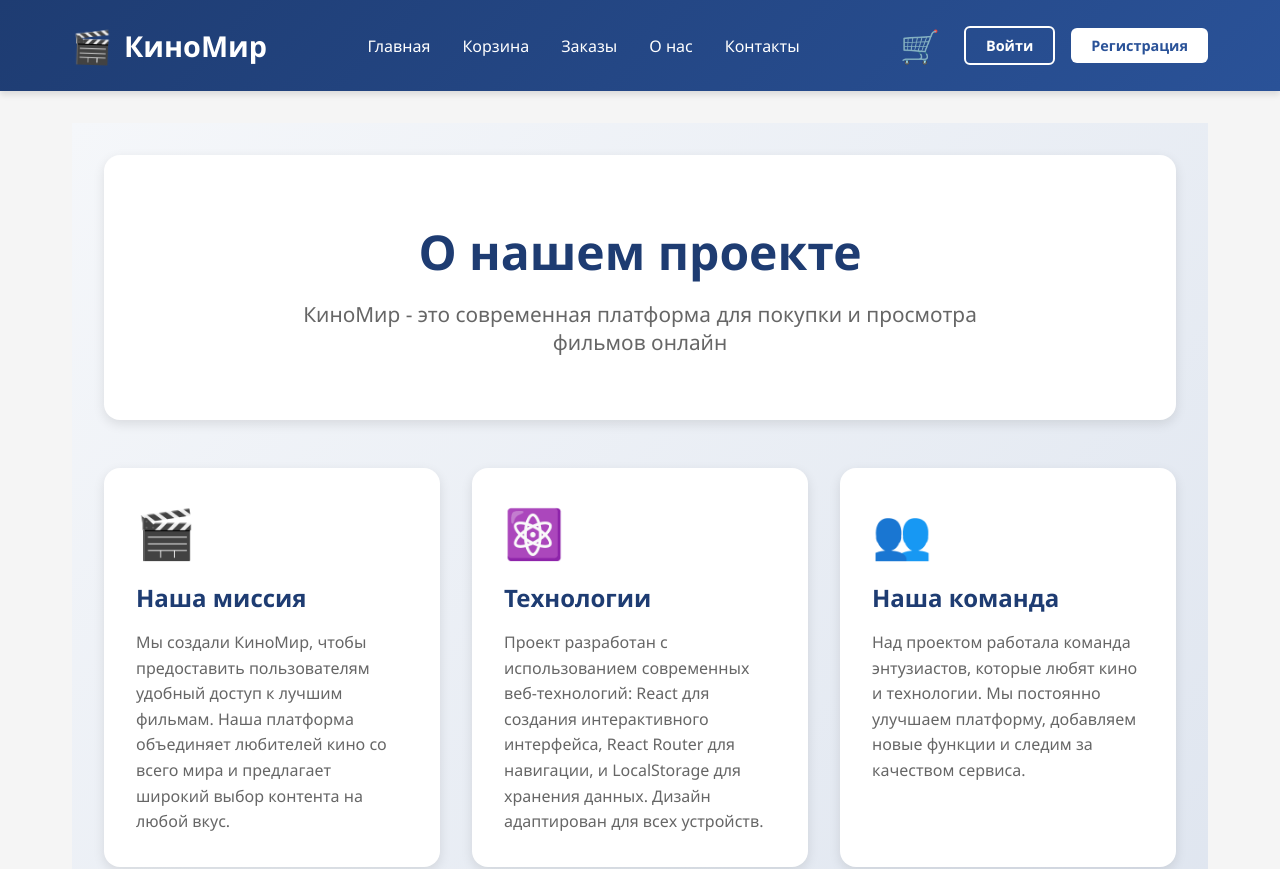
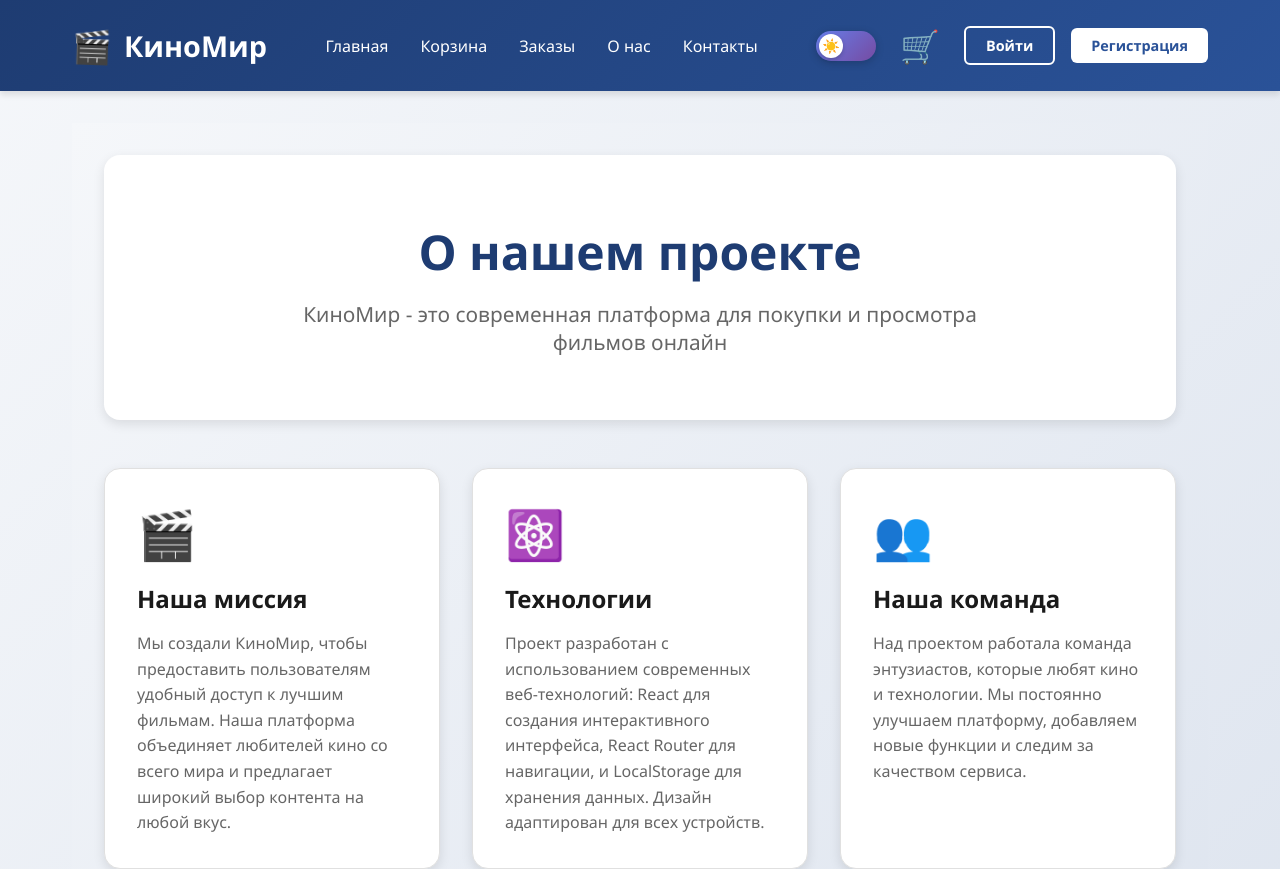
Before and after one commit to bekrahoon/lessons_from_RT, a React (Create React App) app in the folder my-website/: page /about in a window 1280 px wide. Shown: the top 869 px of the page. Built offline with nearby package versions, Linux system fonts and the light colour scheme.

Commit message:
добавил тему оформления (светлая/темная) с помощью контекста React и переключателя темы.

```diff
--- a/my-website/src/App.js
+++ b/my-website/src/App.js
@@ -1,20 +1,30 @@
 import React from 'react';
 import { BrowserRouter as Router, Routes, Route, Link } from 'react-router-dom';
-import { BasketProvider, useBasket } from './contexts/BasketContext.js';
-import { AuthProvider, useAuth } from './contexts/AuthContext.js';
-import ProtectedRoute from './components/ProtectedRoute.jsx';
-import MovieList from './pages/Home/MovieList.jsx';
-import MovieDetail from './pages/Home/MovieDetail.jsx';
-import BasketList from './pages/Basket/basket_list.jsx';
-import BasketDetail from './pages/Basket/basket_detail.jsx';
-import CreateOrder from './pages/Orders/create_order.jsx';
-import UpdateOrder from './pages/Orders/update_order.jsx';
-import OrdersList from './pages/Orders/OrdersList.jsx';
-import Register from './pages/Auth/Register.jsx';
-import Login from './pages/Auth/Login.jsx';
-import Profile from './pages/Auth/Profile.jsx';
-import About from './pages/About/About.jsx';
-import Contact from './pages/Contact/Contact.jsx';
+
+// Contexts
+import { BasketProvider, useBasket } from './contexts/BasketContext';
+import { AuthProvider, useAuth } from './contexts/AuthContext';
+import { ThemeProvider } from './contexts/ThemeContext';
+
+// Components
+import ProtectedRoute from './components/ProtectedRoute';
+import ThemeToggle from './components/ThemeToggle/ThemeToggle';
+
+// Pages
+import MovieList from './pages/Home/MovieList';
+import MovieDetail from './pages/Home/MovieDetail';
+import About from './pages/About/About';
+import Contact from './pages/Contact/Contact';
+import Register from './pages/Auth/Register';
+import Login from './pages/Auth/Login';
+import Profile from './pages/Auth/Profile';
+import BasketList from './pages/Basket/basket_list';
+import BasketDetail from './pages/Basket/basket_detail';
+import OrdersList from './pages/Orders/OrdersList';
+import CreateOrder from './pages/Orders/create_order';
+import UpdateOrder from './pages/Orders/update_order';
+
+// Styles
 import './styles/App.css';
 
 function BasketIcon() {
@@ -56,11 +66,8 @@ function UserMenu() {
         <span className="user-name">{currentUser.firstName}</span>
       </Link>
       <button
+        onClick={logout}
         className="logout-btn-small"
-        onClick={() => {
-          logout();
-          window.location.href = '/';
-        }}
         title="Выйти"
       >
         🚪
@@ -86,6 +93,7 @@ function AppContent() {
             <Link to="/contacts">Контакты</Link>
           </nav>
           <div className="header-actions">
+            <ThemeToggle />
             <BasketIcon />
             <UserMenu />
           </div>
@@ -94,6 +102,7 @@ function AppContent() {
 
       <main className="main-content">
         <Routes>
+          {/* Публичные маршруты */}
           <Route path="/" element={<MovieList />} />
           <Route path="/movie/:id" element={<MovieDetail />} />
           <Route path="/register" element={<Register />} />
@@ -154,8 +163,9 @@ function AppContent() {
           <div className="footer-section">
             <h4>Контакты</h4>
             <ul>
-              <li>Email: info@kinоmir.com</li>
-              <li>Тел: +996 999 089 884</li>
+              <li>Email: info@kinomir.com</li>
+              <li>Телефон: +996 555 123 456</li>
+              <li>Адрес: г. Бишкек, ул. Чуй 123</li>
             </ul>
           </div>
           <div className="footer-section">
@@ -180,11 +190,13 @@ function AppContent() {
 function App() {
   return (
     <Router>
-      <AuthProvider>
-        <BasketProvider>
-          <AppContent />
-        </BasketProvider>
-      </AuthProvider>
+      <ThemeProvider>
+        <AuthProvider>
+          <BasketProvider>
+            <AppContent />
+          </BasketProvider>
+        </AuthProvider>
+      </ThemeProvider>
     </Router>
   );
 }
--- /dev/null
+++ b/my-website/src/components/ThemeToggle/ThemeToggle.css
@@ -0,0 +1,87 @@
+/* ==================== Theme Toggle Component ==================== */
+
+.theme-toggle {
+  background: transparent;
+  border: none;
+  cursor: pointer;
+  padding: 0;
+  display: flex;
+  align-items: center;
+  justify-content: center;
+  transition: transform 0.3s ease;
+}
+
+.theme-toggle:hover {
+  transform: scale(1.1);
+}
+
+.theme-toggle:active {
+  transform: scale(0.95);
+}
+
+.theme-toggle-track {
+  width: 60px;
+  height: 30px;
+  background: linear-gradient(135deg, #667eea 0%, #764ba2 100%);
+  border-radius: 15px;
+  padding: 3px;
+  position: relative;
+  transition: all 0.3s ease;
+  box-shadow: 0 2px 8px rgba(0, 0, 0, 0.2);
+}
+
+[data-theme="dark"] .theme-toggle-track {
+  background: linear-gradient(135deg, #1e3c72 0%, #2a5298 100%);
+}
+
+.theme-toggle-thumb {
+  width: 24px;
+  height: 24px;
+  background: white;
+  border-radius: 50%;
+  display: flex;
+  align-items: center;
+  justify-content: center;
+  font-size: 14px;
+  transition: transform 0.3s ease;
+  position: relative;
+  box-shadow: 0 2px 4px rgba(0, 0, 0, 0.2);
+}
+
+[data-theme="dark"] .theme-toggle-thumb {
+  transform: translateX(30px);
+}
+
+/* Анимация при переключении */
+@keyframes slideIn {
+  from {
+    opacity: 0;
+    transform: scale(0.5);
+  }
+  to {
+    opacity: 1;
+    transform: scale(1);
+  }
+}
+
+.theme-toggle-thumb {
+  animation: slideIn 0.3s ease;
+}
+
+/* Адаптивность */
+@media (max-width: 768px) {
+  .theme-toggle-track {
+    width: 50px;
+    height: 26px;
+  }
+
+  .theme-toggle-thumb {
+    width: 20px;
+    height: 20px;
+    font-size: 12px;
+  }
+
+  [data-theme="dark"] .theme-toggle-thumb {
+    transform: translateX(24px);
+  }
+}
--- /dev/null
+++ b/my-website/src/components/ThemeToggle/ThemeToggle.jsx
@@ -0,0 +1,24 @@
+import React from 'react';
+import { useTheme } from '../../contexts/ThemeContext';
+import './ThemeToggle.css';
+
+function ThemeToggle() {
+  const { theme, toggleTheme, isDark } = useTheme();
+
+  return (
+    <button
+      className="theme-toggle"
+      onClick={toggleTheme}
+      aria-label={`Переключить на ${isDark ? 'светлую' : 'темную'} тему`}
+      title={`Переключить на ${isDark ? 'светлую' : 'темную'} тему`}
+    >
+      <div className="theme-toggle-track">
+        <div className="theme-toggle-thumb">
+          {isDark ? '🌙' : '☀️'}
+        </div>
+      </div>
+    </button>
+  );
+}
+
+export default ThemeToggle;
--- /dev/null
+++ b/my-website/src/contexts/ThemeContext.js
@@ -0,0 +1,42 @@
+import React, { createContext, useContext, useState, useEffect } from 'react';
+
+const ThemeContext = createContext();
+
+export const useTheme = () => {
+  const context = useContext(ThemeContext);
+  if (!context) {
+    throw new Error('useTheme must be used within ThemeProvider');
+  }
+  return context;
+};
+
+export const ThemeProvider = ({ children }) => {
+  // Получаем сохраненную тему из localStorage или используем светлую по умолчанию
+  const [theme, setTheme] = useState(() => {
+    const savedTheme = localStorage.getItem('theme');
+    return savedTheme || 'light';
+  });
+
+  // Применяем тему к document при изменении
+  useEffect(() => {
+    document.documentElement.setAttribute('data-theme', theme);
+    localStorage.setItem('theme', theme);
+  }, [theme]);
+
+  // Переключение темы
+  const toggleTheme = () => {
+    setTheme(prevTheme => prevTheme === 'light' ? 'dark' : 'light');
+  };
+
+  const value = {
+    theme,
+    toggleTheme,
+    isDark: theme === 'dark'
+  };
+
+  return (
+    <ThemeContext.Provider value={value}>
+      {children}
+    </ThemeContext.Provider>
+  );
+};
--- a/my-website/src/styles/App.css
+++ b/my-website/src/styles/App.css
@@ -1,3 +1,4 @@
+@import './theme-variables.css';
 * {
   margin: 0;
   padding: 0;
--- /dev/null
+++ b/my-website/src/styles/theme-variables.css
@@ -0,0 +1,246 @@
+/* ==================== THEME SYSTEM - CSS VARIABLES ==================== */
+
+/* Светлая тема (по умолчанию) */
+:root {
+  /* Основные цвета */
+  --color-primary: #1e3c72;
+  --color-secondary: #2a5298;
+  --color-accent: #667eea;
+
+  /* Фоны */
+  --bg-primary: #ffffff;
+  --bg-secondary: #f5f7fa;
+  --bg-tertiary: #e8ecf1;
+  --bg-gradient: linear-gradient(135deg, #f5f7fa 0%, #c3cfe2 100%);
+
+  /* Текст */
+  --text-primary: #1a1a1a;
+  --text-secondary: #666666;
+  --text-tertiary: #999999;
+  --text-on-primary: #ffffff;
+
+  /* Границы */
+  --border-color: #e0e0e0;
+  --border-light: #f0f0f0;
+
+  /* Карточки */
+  --card-bg: #ffffff;
+  --card-shadow: 0 4px 12px rgba(0, 0, 0, 0.1);
+  --card-hover-shadow: 0 8px 20px rgba(0, 0, 0, 0.15);
+
+  /* Header/Footer */
+  --header-bg: linear-gradient(135deg, #1e3c72 0%, #2a5298 100%);
+  --footer-bg: #1e3c72;
+
+  /* Кнопки */
+  --btn-primary-bg: linear-gradient(135deg, #2a5298 0%, #1e3c72 100%);
+  --btn-secondary-bg: #f0f0f0;
+  --btn-hover-transform: translateY(-2px);
+
+  /* Формы */
+  --input-bg: #ffffff;
+  --input-border: #e0e0e0;
+  --input-focus-border: #2a5298;
+  --input-focus-shadow: 0 0 0 3px rgba(42, 82, 152, 0.1);
+
+  /* Success/Error */
+  --color-success: #11998e;
+  --color-error: #eb3349;
+  --color-warning: #f39c12;
+  --color-info: #3498db;
+
+  /* Overlay */
+  --overlay-bg: rgba(0, 0, 0, 0.5);
+
+  /* Transitions */
+  --transition-fast: 0.2s ease;
+  --transition-normal: 0.3s ease;
+  --transition-slow: 0.5s ease;
+}
+
+/* Темная тема */
+[data-theme="dark"] {
+  /* Основные цвета */
+  --color-primary: #4a90e2;
+  --color-secondary: #5da8ff;
+  --color-accent: #8b9dc3;
+
+  /* Фоны */
+  --bg-primary: #1a1a2e;
+  --bg-secondary: #16213e;
+  --bg-tertiary: #0f1419;
+  --bg-gradient: linear-gradient(135deg, #1a1a2e 0%, #16213e 100%);
+
+  /* Текст */
+  --text-primary: #e8e8e8;
+  --text-secondary: #b8b8b8;
+  --text-tertiary: #888888;
+  --text-on-primary: #ffffff;
+
+  /* Границы */
+  --border-color: #2d3748;
+  --border-light: #374151;
+
+  /* Карточки */
+  --card-bg: #16213e;
+  --card-shadow: 0 4px 12px rgba(0, 0, 0, 0.3);
+  --card-hover-shadow: 0 8px 20px rgba(0, 0, 0, 0.5);
+
+  /* Header/Footer */
+  --header-bg: linear-gradient(135deg, #0f1419 0%, #16213e 100%);
+  --footer-bg: #0f1419;
+
+  /* Кнопки */
+  --btn-primary-bg: linear-gradient(135deg, #4a90e2 0%, #5da8ff 100%);
+  --btn-secondary-bg: #2d3748;
+  --btn-hover-transform: translateY(-2px);
+
+  /* Формы */
+  --input-bg: #0f1419;
+  --input-border: #2d3748;
+  --input-focus-border: #4a90e2;
+  --input-focus-shadow: 0 0 0 3px rgba(74, 144, 226, 0.2);
+
+  /* Success/Error (немного ярче для темной темы) */
+  --color-success: #38ef7d;
+  --color-error: #f45c43;
+  --color-warning: #f39c12;
+  --color-info: #5da8ff;
+
+  /* Overlay */
+  --overlay-bg: rgba(0, 0, 0, 0.7);
+}
+
+/* ==================== ПРИМЕНЕНИЕ ПЕРЕМЕННЫХ ==================== */
+
+/* Глобальные стили */
+body {
+  background: var(--bg-secondary);
+  color: var(--text-primary);
+  transition: background-color var(--transition-normal), color var(--transition-normal);
+}
+
+/* App container */
+.App {
+  background: var(--bg-gradient);
+  min-height: 100vh;
+  transition: background var(--transition-normal);
+}
+
+/* Header */
+.header {
+  background: var(--header-bg);
+  transition: background var(--transition-normal);
+}
+
+.header .logo h1 {
+  color: var(--text-on-primary);
+}
+
+.nav a {
+  color: var(--text-on-primary);
+}
+
+/* Cards */
+.movie-card,
+.about-card,
+.feature-item,
+.contact-card {
+  background: var(--card-bg);
+  box-shadow: var(--card-shadow);
+  transition: all var(--transition-normal);
+}
+
+.movie-card:hover,
+.about-card:hover,
+.feature-item:hover {
+  box-shadow: var(--card-hover-shadow);
+}
+
+/* Text */
+h1, h2, h3, h4, h5, h6 {
+  color: var(--text-primary);
+}
+
+p, span, li {
+  color: var(--text-secondary);
+}
+
+.movie-title,
+.about-card h2 {
+  color: var(--text-primary);
+}
+
+/* Inputs */
+input,
+textarea,
+select {
+  background: var(--input-bg);
+  color: var(--text-primary);
+  border-color: var(--input-border);
+}
+
+input:focus,
+textarea:focus,
+select:focus {
+  border-color: var(--input-focus-border);
+  box-shadow: var(--input-focus-shadow);
+}
+
+/* Buttons */
+.btn,
+button {
+  transition: all var(--transition-normal);
+}
+
+.btn-primary,
+.add-to-basket-btn {
+  background: var(--btn-primary-bg);
+}
+
+/* Footer */
+.footer {
+  background: var(--footer-bg);
+  color: var(--text-on-primary);
+}
+
+.footer a {
+  color: var(--text-on-primary);
+}
+
+/* Loading/Error states */
+.loading-container,
+.error-container {
+  background: var(--card-bg);
+  color: var(--text-primary);
+}
+
+/* Модальные окна */
+.modal-overlay {
+  background: var(--overlay-bg);
+}
+
+.modal-content {
+  background: var(--card-bg);
+  color: var(--text-primary);
+}
+
+/* Borders */
+.movie-card,
+.about-card,
+input,
+textarea {
+  border: 1px solid var(--border-color);
+}
+
+/* Smooth transitions for theme change */
+* {
+  transition: background-color var(--transition-fast),
+              color var(--transition-fast),
+              border-color var(--transition-fast);
+}
+
+/* Prevent transition on page load */
+.no-transition * {
+  transition: none !important;
+}
```
